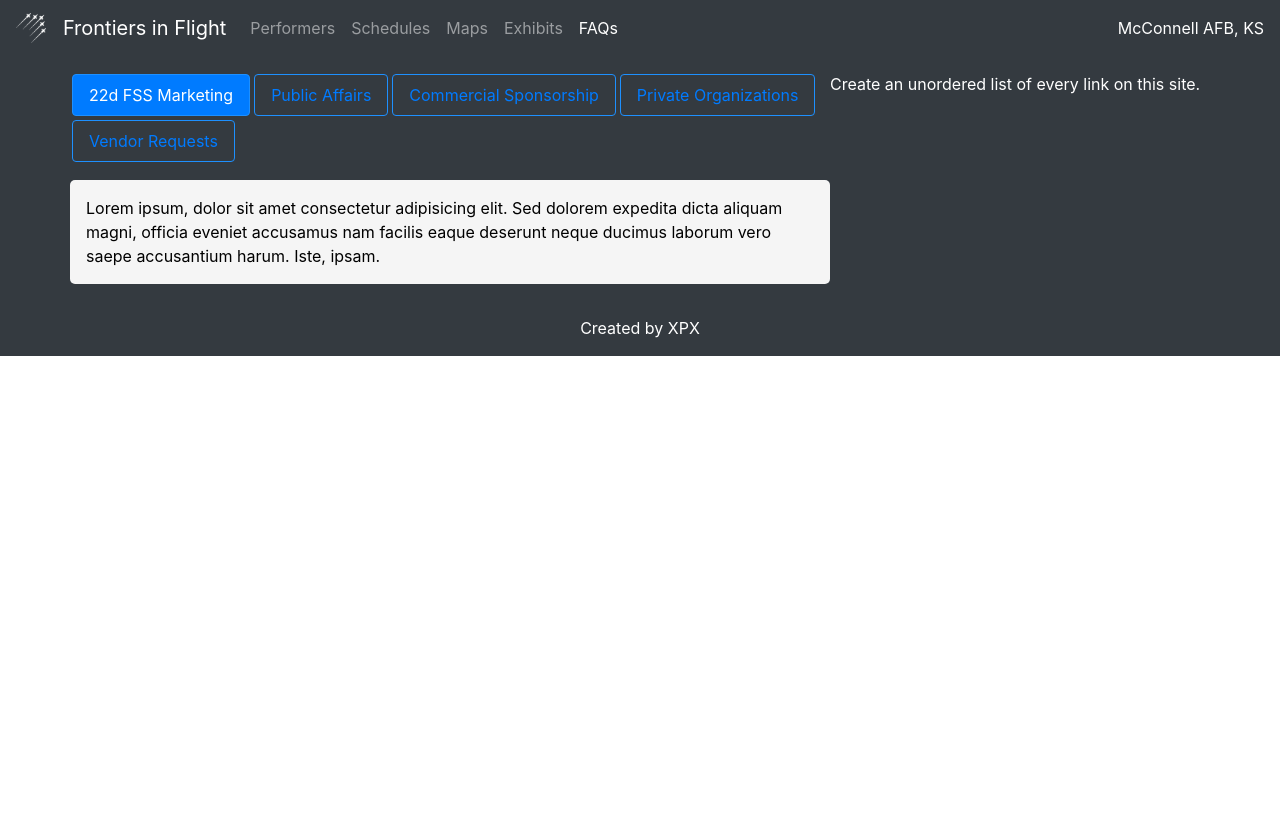
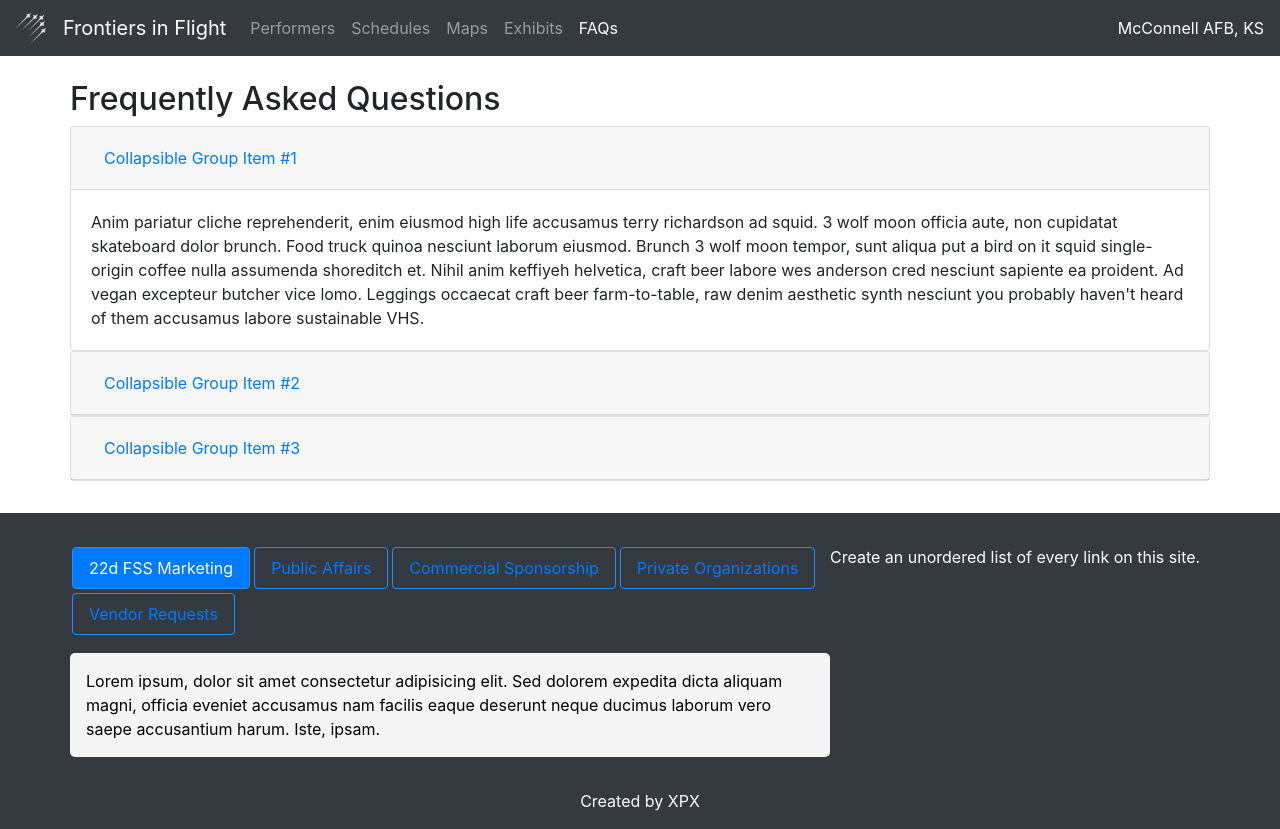
Before and after one commit to 22arw/airshow, an Angular app: page /faqs in a window 1280 px wide. Before the commit the page ends 800 px from the top, so only its background shows below. Built offline with nearby package versions, Linux system fonts and the light colour scheme.

Commit message:
add accordian to faq component

```diff
--- a/src/app/faq/faq.component.html
+++ b/src/app/faq/faq.component.html
@@ -1,3 +1,56 @@
-<p>
-  faq works!
-</p>
+<div class="container faq">
+  <div class="row">
+    <div class="col">
+      <h2>Frequently Asked Questions</h2>
+    </div>
+  </div>
+  <div class="row">
+    <div class="col">
+      <div id="accordion">
+        <div class="card">
+          <div class="card-header" id="headingOne">
+            <h5 class="mb-0">
+              <button class="btn btn-link" data-toggle="collapse" data-target="#collapseOne" aria-expanded="true" aria-controls="collapseOne">
+                Collapsible Group Item #1
+              </button>
+            </h5>
+          </div>
+
+          <div id="collapseOne" class="collapse show" aria-labelledby="headingOne" data-parent="#accordion">
+            <div class="card-body">
+              Anim pariatur cliche reprehenderit, enim eiusmod high life accusamus terry richardson ad squid. 3 wolf moon officia aute, non cupidatat skateboard dolor brunch. Food truck quinoa nesciunt laborum eiusmod. Brunch 3 wolf moon tempor, sunt aliqua put a bird on it squid single-origin coffee nulla assumenda shoreditch et. Nihil anim keffiyeh helvetica, craft beer labore wes anderson cred nesciunt sapiente ea proident. Ad vegan excepteur butcher vice lomo. Leggings occaecat craft beer farm-to-table, raw denim aesthetic synth nesciunt you probably haven't heard of them accusamus labore sustainable VHS.
+            </div>
+          </div>
+        </div>
+        <div class="card">
+          <div class="card-header" id="headingTwo">
+            <h5 class="mb-0">
+              <button class="btn btn-link collapsed" data-toggle="collapse" data-target="#collapseTwo" aria-expanded="false" aria-controls="collapseTwo">
+                Collapsible Group Item #2
+              </button>
+            </h5>
+          </div>
+          <div id="collapseTwo" class="collapse" aria-labelledby="headingTwo" data-parent="#accordion">
+            <div class="card-body">
+              Anim pariatur cliche reprehenderit, enim eiusmod high life accusamus terry richardson ad squid. 3 wolf moon officia aute, non cupidatat skateboard dolor brunch. Food truck quinoa nesciunt laborum eiusmod. Brunch 3 wolf moon tempor, sunt aliqua put a bird on it squid single-origin coffee nulla assumenda shoreditch et. Nihil anim keffiyeh helvetica, craft beer labore wes anderson cred nesciunt sapiente ea proident. Ad vegan excepteur butcher vice lomo. Leggings occaecat craft beer farm-to-table, raw denim aesthetic synth nesciunt you probably haven't heard of them accusamus labore sustainable VHS.
+            </div>
+          </div>
+        </div>
+        <div class="card">
+          <div class="card-header" id="headingThree">
+            <h5 class="mb-0">
+              <button class="btn btn-link collapsed" data-toggle="collapse" data-target="#collapseThree" aria-expanded="false" aria-controls="collapseThree">
+                Collapsible Group Item #3
+              </button>
+            </h5>
+          </div>
+          <div id="collapseThree" class="collapse" aria-labelledby="headingThree" data-parent="#accordion">
+            <div class="card-body">
+              Anim pariatur cliche reprehenderit, enim eiusmod high life accusamus terry richardson ad squid. 3 wolf moon officia aute, non cupidatat skateboard dolor brunch. Food truck quinoa nesciunt laborum eiusmod. Brunch 3 wolf moon tempor, sunt aliqua put a bird on it squid single-origin coffee nulla assumenda shoreditch et. Nihil anim keffiyeh helvetica, craft beer labore wes anderson cred nesciunt sapiente ea proident. Ad vegan excepteur butcher vice lomo. Leggings occaecat craft beer farm-to-table, raw denim aesthetic synth nesciunt you probably haven't heard of them accusamus labore sustainable VHS.
+            </div>
+          </div>
+        </div>
+      </div>
+    </div>
+  </div>
+</div>
--- a/src/app/faq/faq.component.scss
+++ b/src/app/faq/faq.component.scss
@@ -0,0 +1,3 @@
+.faq {
+    padding: 5em 0 2em 0;
+}
```
